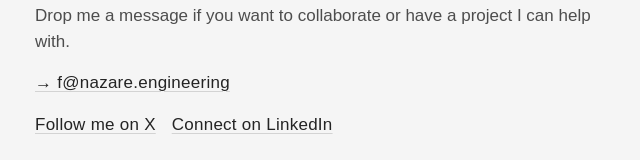
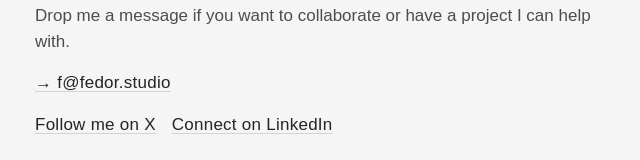
Before and after one commit to fedorivanenko/fedor-ivanenko-personal-website, a Next.js app in the folder apps/web/: page / in a window 1280 px wide. Shown: the part 555-715 px from the top of the page, without its empty margins (317-957 px from the left). Built offline with nearby package versions, Linux system fonts and the light colour scheme; a web font is replaced by a local one.

Commit message:
fix: update contact email

```diff
--- a/apps/web/app/page.tsx
+++ b/apps/web/app/page.tsx
@@ -46,8 +46,8 @@ export default function Home() {
           help with.
         </p>
         <p className={styles.copy}>
-          <InlineLinkButton href="mailto:f@nazare.engineering">
-            → f@nazare.engineering
+          <InlineLinkButton href="mailto:f@fedor.studio">
+            → f@fedor.studio
           </InlineLinkButton>
         </p>
         <p className={styles.links}>
```
